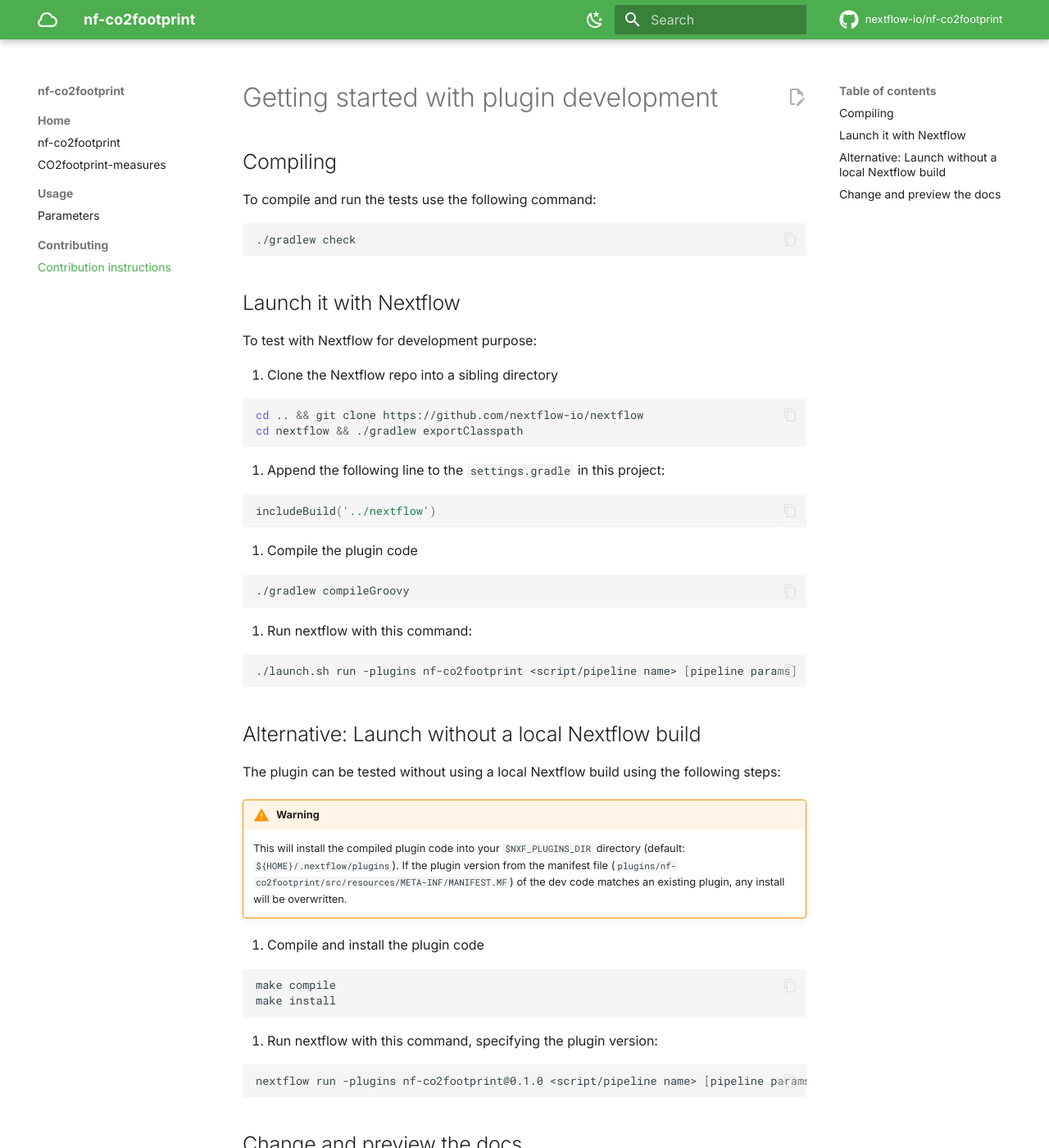
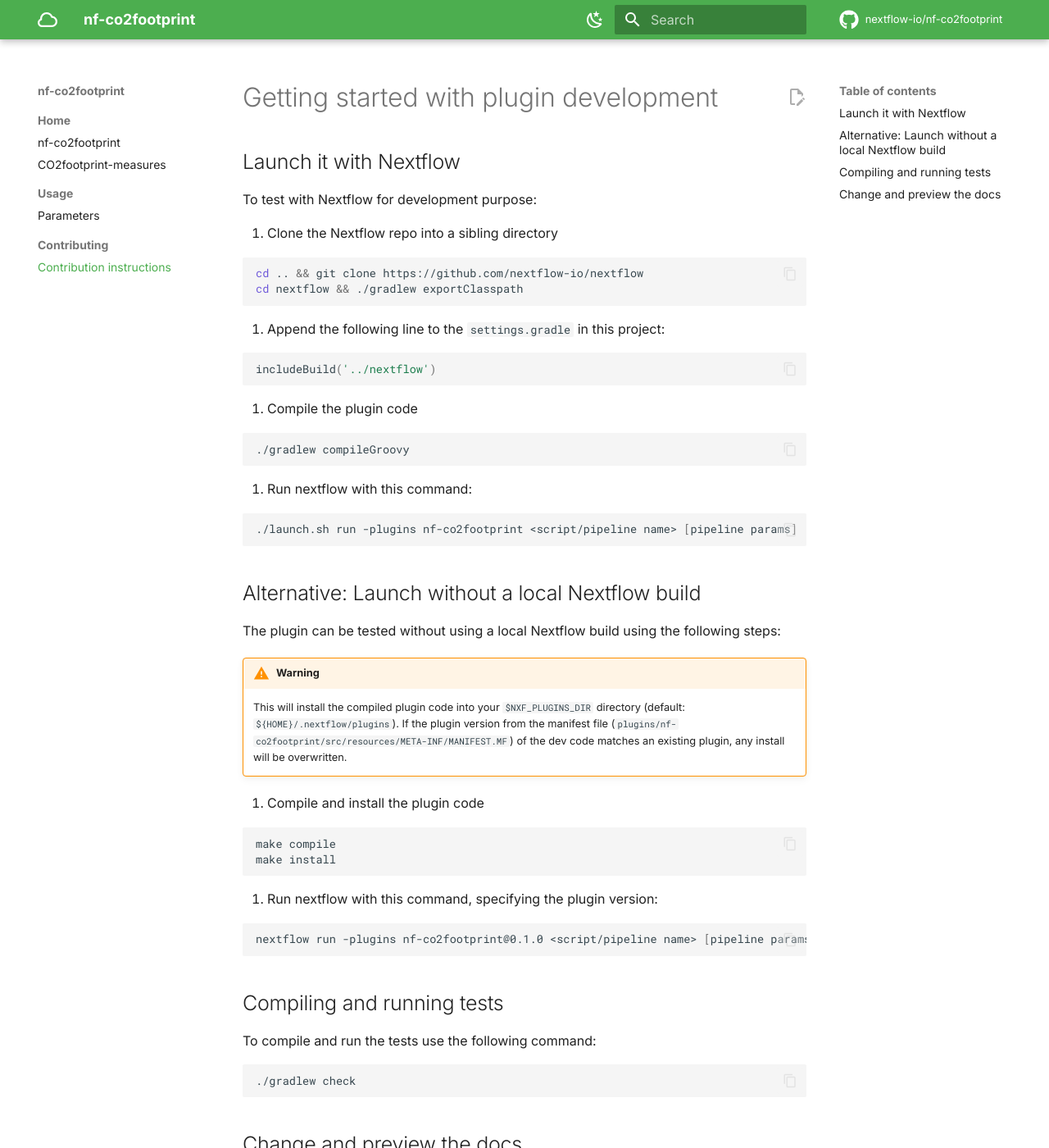
Before and after one commit to nextflow-io/nf-co2footprint, an MkDocs documentation site: the page built from docs/contributing/setup.md, in a window 1280 px wide and 1400 px high. Shown: the whole window at 82% size. Built offline with MkDocs 1.6.1 and Material for MkDocs 9.7.7, drawn with Linux system fonts in a browser that asks for light colours; comment, search, counter and statistics services are not loaded; some of the changed lines change nothing that is shown.

Commit message:
update compiling section from docs

````diff
--- a/docs/contributing/setup.md
+++ b/docs/contributing/setup.md
@@ -4,14 +4,6 @@
 ---
 
 # Getting started with plugin development
-
-## Compiling
-
-To compile and run the tests use the following command:
-
-```bash
-./gradlew check
-```
 
 ## Launch it with Nextflow
 
@@ -65,6 +57,15 @@
    ```
 
 
+## Compiling and running tests
+
+To compile and run the tests use the following command:
+
+```bash
+./gradlew check
+```
+
+
 ## Change and preview the docs
 
 The docs are generated using [Material for MkDocs](https://squidfunk.github.io/mkdocs-material/). To change the docs, edit the files in the [docs/](docs/) folder and run the following command to generate the docs (after installing mkdocs via `pip install mkdocs-material`):
````
